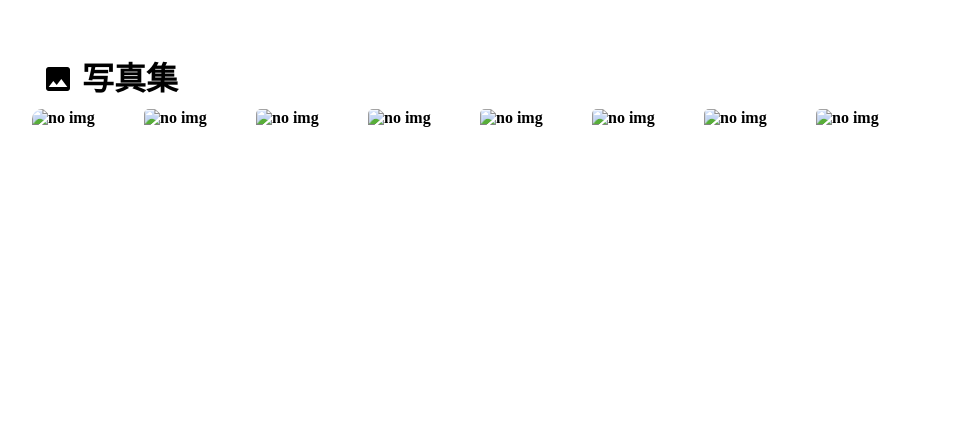
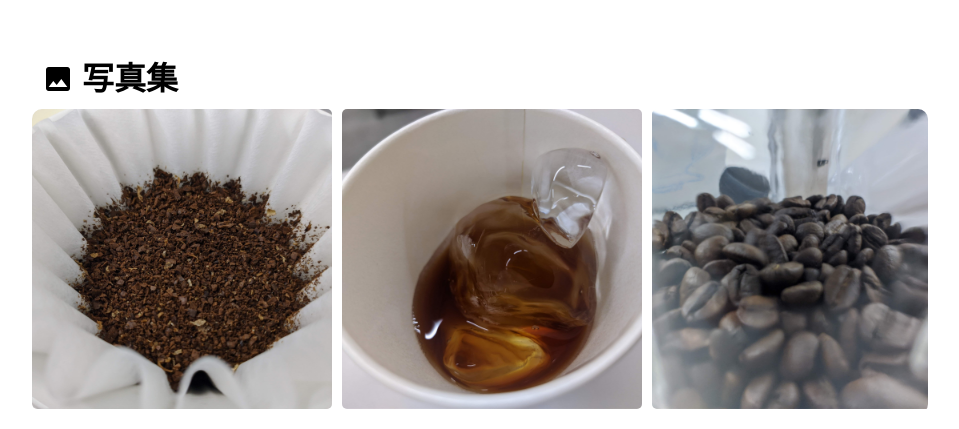
Before and after one commit to 501A-Designs/orenohibi-website, a plain HTML site: page hokagocoffee.html in a window 1280 px wide. Shown: the part 690-1119 px from the top of the page, without its empty margins (160-1119 px from the left). Drawn offline with Linux system fonts and the light colour scheme; the site is published under a folder, as on GitHub Pages, so addresses that start at the root find nothing; a web font is replaced by a local one.

Commit message:
fixed img loading issue

```diff
--- a/hokagocoffee.html
+++ b/hokagocoffee.html
@@ -58,14 +58,14 @@
         <section>
             <h3><span class="material-icons">photo</span> 写真集</h3>
             <img-carousel>
-                <img src="/img/hokago1.jpg" alt="no img">
-                <img src="/img/hokago2.jpg" alt="no img">
-                <img src="/img/hokago3.jpg" alt="no img">
-                <img src="/img/hokago4.jpg" alt="no img">
-                <img src="/img/hokago5.jpg" alt="no img">
-                <img src="/img/hokago6.jpg" alt="no img">
-                <img src="/img/hokago7.jpg" alt="no img">
-                <img src="/img/hokago8.jpg" alt="no img">
+                <img src="./img/hokago1.jpg" alt="no img">
+                <img src="./img/hokago2.jpg" alt="no img">
+                <img src="./img/hokago3.jpg" alt="no img">
+                <img src="./img/hokago4.jpg" alt="no img">
+                <img src="./img/hokago5.jpg" alt="no img">
+                <img src="./img/hokago6.jpg" alt="no img">
+                <img src="./img/hokago7.jpg" alt="no img">
+                <img src="./img/hokago8.jpg" alt="no img">
             </img-carousel>
         </section>
     </div>
```
Also changed, not shown: icedcoffee.html (+5 -5 lines).
